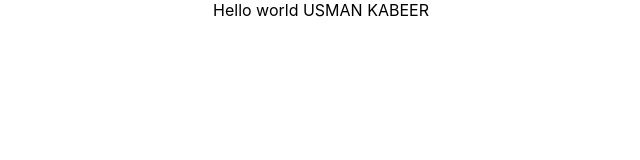
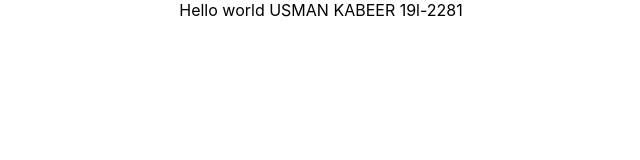
Before and after one commit to muneebkhan4/IFound, a React (Create React App) app in the folder frontend/: page / in a window 1280 px wide. Shown: the top 160 px of the page, without its empty margins (319-959 px from the left). Built offline with nearby package versions, Linux system fonts and the light colour scheme.

Commit message:
This is my second commit

```diff
--- a/frontend/src/App.js
+++ b/frontend/src/App.js
@@ -6,6 +6,7 @@ function App() {
     <div className="App">
       Hello world
       USMAN KABEER
+      19l-2281
     </div>
   );
 }
```
